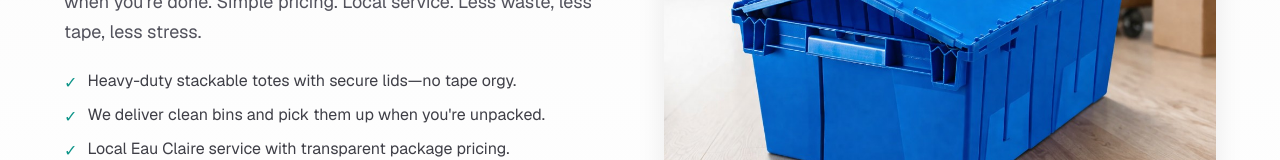
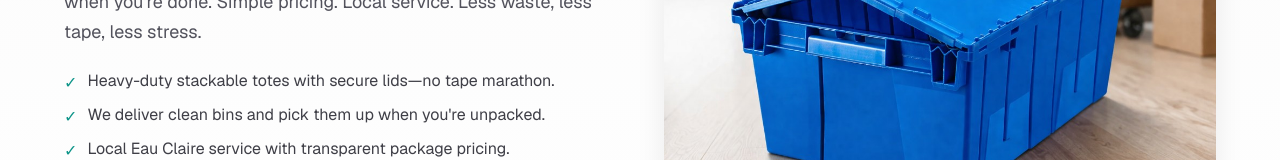
Before and after one commit to papaflavaflave/ec-totes, a Next.js app: page / in a window 1280 px wide. Shown: the part 403-563 px from the top of the page. Built offline with nearby package versions, Linux system fonts and the light colour scheme.

Commit message:
gor rid of orgy

```diff
--- a/content/site.ts
+++ b/content/site.ts
@@ -23,7 +23,7 @@ export const hero = {
   subheadline:
     "We drop off stackable plastic totes for your move and pick them up when you're done. Simple pricing. Local service. Less waste, less tape, less stress.",
   bullets: [
-    "Heavy-duty stackable totes with secure lids—no tape orgy.",
+    "Heavy-duty stackable totes with secure lids—no tape marathon.",
     "We deliver clean bins and pick them up when you're unpacked.",
     "Local Eau Claire service with transparent package pricing.",
   ] as const,
```
